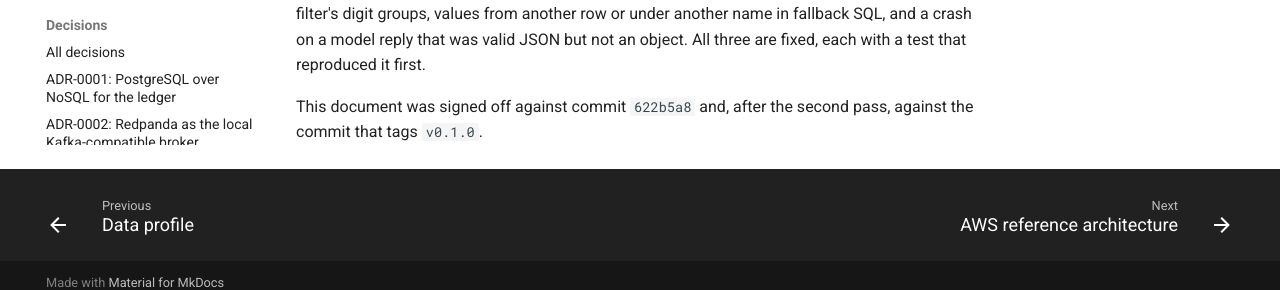
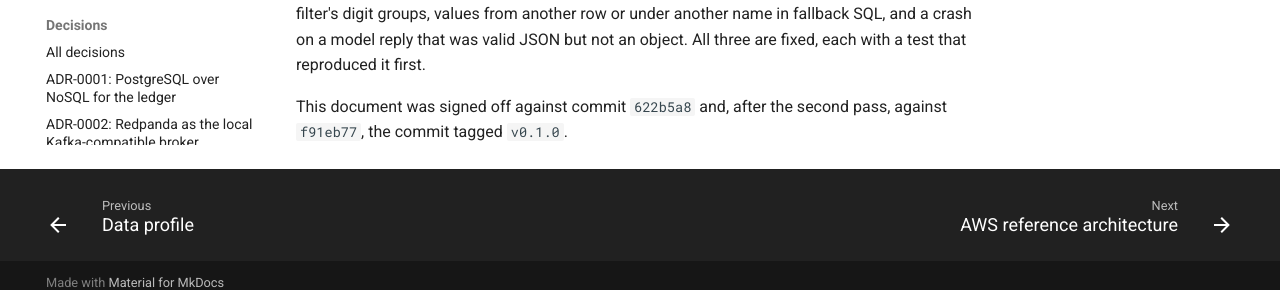
Before and after one commit to raunak-choudhary/tallyproof, an MkDocs documentation site: the page built from docs/threat-model.md, in a window 1280 px wide and 900 px high, scrolled down 8957 px. Shown: the part 594-884 px from the top of the window. Built offline with MkDocs 1.6.1 and Material for MkDocs 9.7.7, drawn with Linux system fonts in a browser that asks for light colours; comment, search, counter and statistics services are not loaded.

Commit message:
docs: name the MVP scope in the changelog and the tagged commit
release-please's first release rewrote CHANGELOG.md and dropped the
header paragraph that says what 0.1.0 covers. It is restored above the
released sections, where later releases leave it alone. The threat
model's sign-off now names f91eb77, the commit tagged v0.1.0.

Refs #111

```diff
--- a/docs/threat-model.md
+++ b/docs/threat-model.md
@@ -178,4 +178,4 @@
 
 A second pass the same day, by a separate security reviewer over the merged code (`apps/analyst`, `apps/ledger/api`, and `config`), found three more: numbers rebuilt from the filter's digit groups, values from another row or under another name in fallback SQL, and a crash on a model reply that was valid JSON but not an object. All three are fixed, each with a test that reproduced it first.
 
-This document was signed off against commit `622b5a8` and, after the second pass, against the commit that tags `v0.1.0`.
+This document was signed off against commit `622b5a8` and, after the second pass, against `f91eb77`, the commit tagged `v0.1.0`.
```
Also changed, not shown: CHANGELOG.md (+4 -0 lines).
